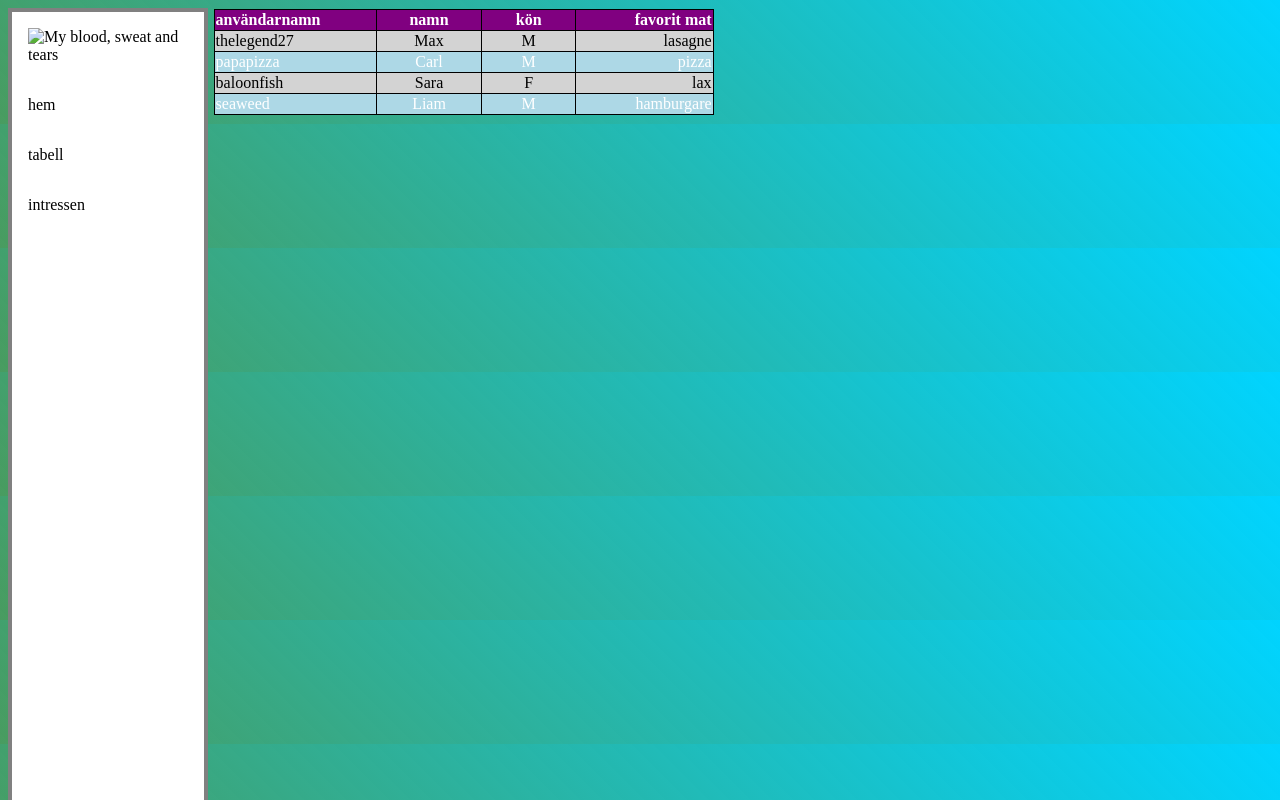
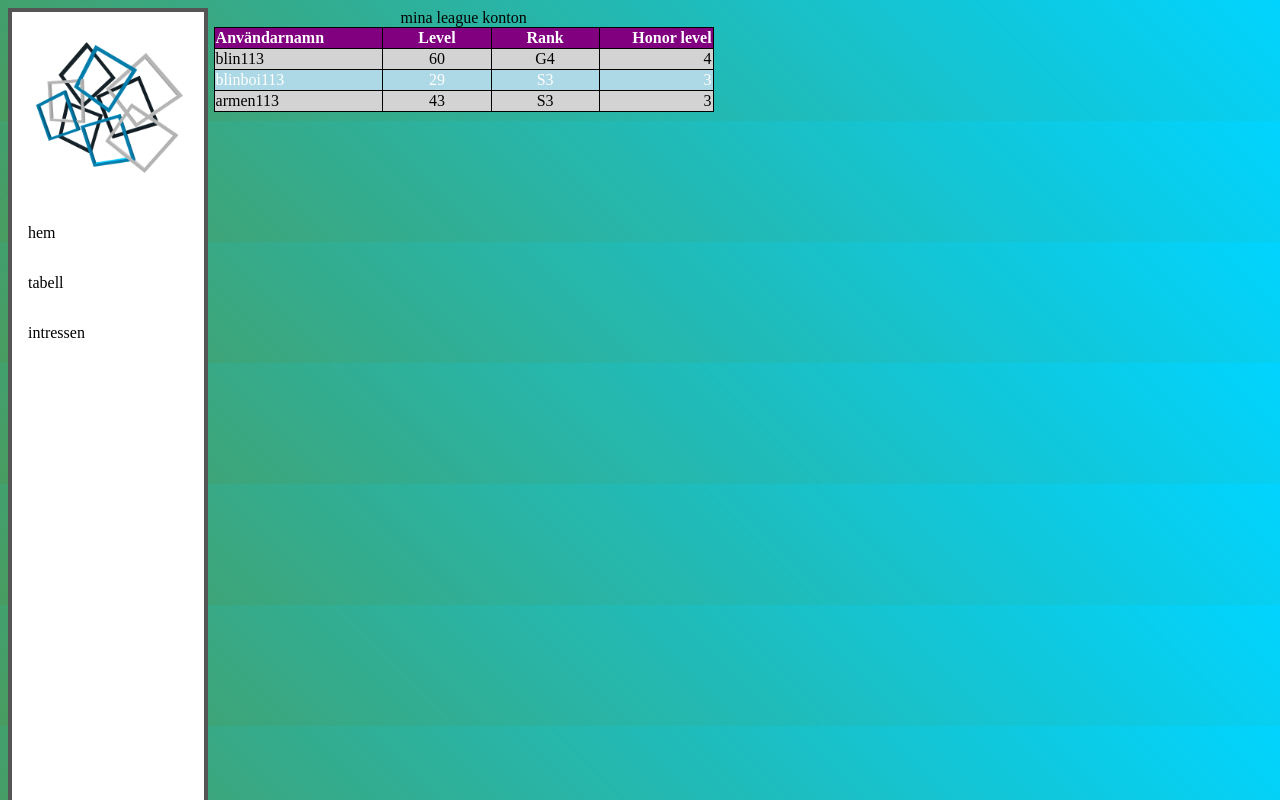
Before and after one commit to Blin113/Webbplats, a plain HTML site: page webtabell.html in a window 1280 px wide. Drawn offline with Linux system fonts and the light colour scheme.

Commit message:
Add files via upload

```diff
--- a/web.css
+++ b/web.css
@@ -8,7 +8,7 @@
         position: fixed;
         height: 100%;
         overflow: auto;
-		border: 4px solid grey;
+		border: 4px solid #555;
     }
 
     div.content{
@@ -35,9 +35,7 @@
     }
 
 
-/*...............sidebar css slut...............*/
-
-
+/*...............website...............*/
 
     body{
         background: rgb(2,0,36);
@@ -45,7 +43,7 @@
     }
 
     h1{
-        font-family: "Arial";
+        font-family: "helvetica";
         font-size: 22px;
         color: #ffffff;
     }
@@ -66,14 +64,6 @@
         border-radius: 50%;
     }
 
-    .buttonopacity{
-        opacity: 0.7
-    }
-
-    .buttonopacity:hover{
-        opacity: 1;
-    }
-
     .textp{
         background-color: #9CCFB8;
         color: #0A4F30;
@@ -85,11 +75,13 @@
     }
 
     .border{
-     border-style:solid;
-     border-color:#287EC7;
+		border-style:solid;
+		border-color:#287EC7;
     }
 
-
+	.picsize{
+		width: 100%;
+	}
 /*...................tabell css........................*/
 
 
@@ -127,4 +119,4 @@ div.del1{}
         color: white;
     }
 
-/*...................tabell css slut........................*/
+/*..........................................................*/
--- a/webtabell.html
+++ b/webtabell.html
@@ -2,15 +2,17 @@
 <html lang ="sv">
 
 	<head>
+
 		<meta charset="utf-8">
 		<title>tabell</title>
 		<link href="web.css" rel="stylesheet">
+
 	</head>
 
 	<body>
 
         <div class ="sidebar sidebarborder">
-            <a href="https://osu.ppy.sh/home" target="_blank"><img src="osu.png" alt="My blood, sweat and tears" width=100%></a>
+            <a href ="https://osu.ppy.sh/home" target="_blank"><img class= "picsize" src="box.png" alt="My blood, sweat and tears"></a>
             <a href ="index.html">hem</a>
             <a href ="webtabell.html">tabell</a>
             <a href ="intressen.html">intressen</a>
@@ -19,39 +21,34 @@
 	<div class = "del1 content">
 		<table>
 
+		    <caption>mina league konton</caption>
+
 			<tr>
-				<th class="textl">användarnamn</th>
-				<th>namn</th>
-				<th>kön</th>
-				<th class="textr">favorit mat</th>
+				<th class="textl">Användarnamn</th>
+				<th>Level</th>
+				<th>Rank</th>
+				<th class="textr">Honor level</th>
 			</tr>
 
 			<tr>
-				<td>thelegend27</td>
-				<td class="textc">Max</td>
-				<td class="textc">M</td>
-				<td class="textr">lasagne</td>
+				<td>blin113</td>
+				<td class="textc">60</td>
+				<td class="textc">G4</td>
+				<td class="textr">4</td>
 			</tr>
 
 			<tr>
-				<td>papapizza</td>
-				<td class="textc">Carl</td>
-				<td class="textc">M</td>
-				<td class="textr">pizza</td>
+				<td>blinboi113</td>
+				<td class="textc">29</td>
+				<td class="textc">S3</td>
+				<td class="textr">3</td>
 			</tr>
 
 			<tr>
-				<td>baloonfish</td>
-				<td class="textc">Sara</td>
-				<td class="textc">F</td>
-				<td class="textr">lax</td>
-			</tr>
-
-			<tr>
-				<td>seaweed</td>
-				<td class="textc">Liam</td>
-				<td class="textc">M</td>
-				<td class="textr">hamburgare</td>
+				<td>armen113</td>
+				<td class="textc">43</td>
+				<td class="textc">S3</td>
+				<td class="textr">3</td>
 			</tr>
 
 		</table>
```
Also changed, not shown: index.html (+1 -12 lines), intressen.html (+1 -1 lines), box.png (added).
